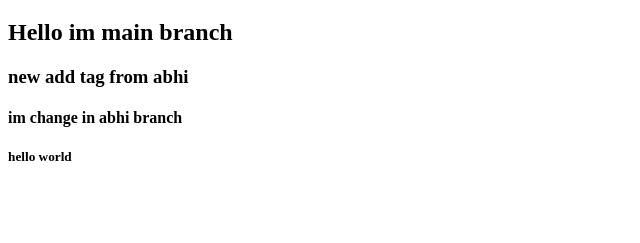
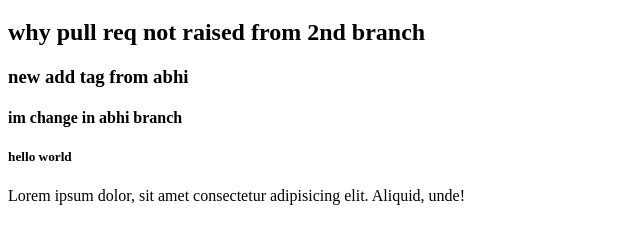
Before and after one commit to Pratik1817/firstrepo, a plain HTML site: page index.html in a window 1280 px wide. Shown: the part 61-304 px from the top of the page, without its empty margins (0-640 px from the left). Drawn offline with Linux system fonts and the light colour scheme.

Commit message:
changes made by abhi

```diff
--- a/index.html
+++ b/index.html
@@ -7,9 +7,10 @@
 </head>
 <body>
     <h1>Hello welcome boys</h1>
-    <h2>Hello im main branch</h2>
+    <h2>why pull req not raised from 2nd branch</h2>
     <h3>new add tag from abhi</h3>
     <h4>im change in abhi branch</h4>
     <h5>hello world</h5>
+    <p>Lorem ipsum dolor, sit amet consectetur adipisicing elit. Aliquid, unde!</p>
 </body>
 </html>
```
